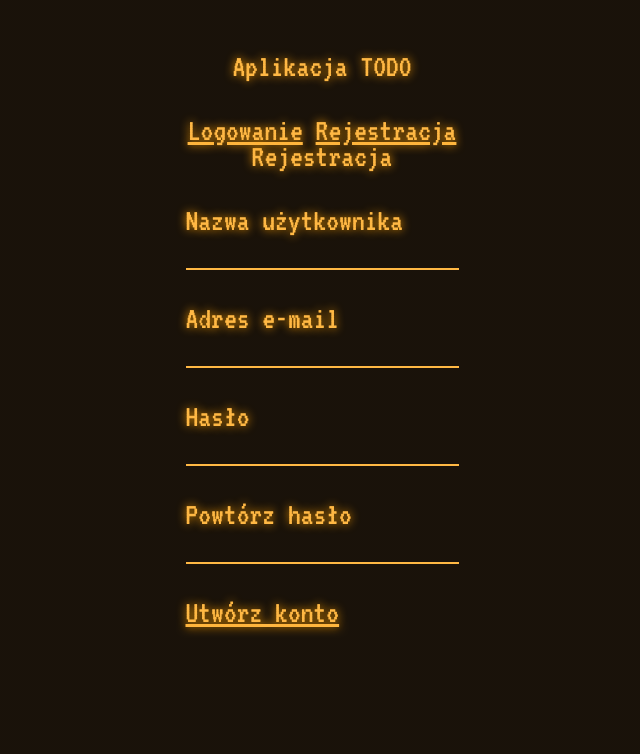
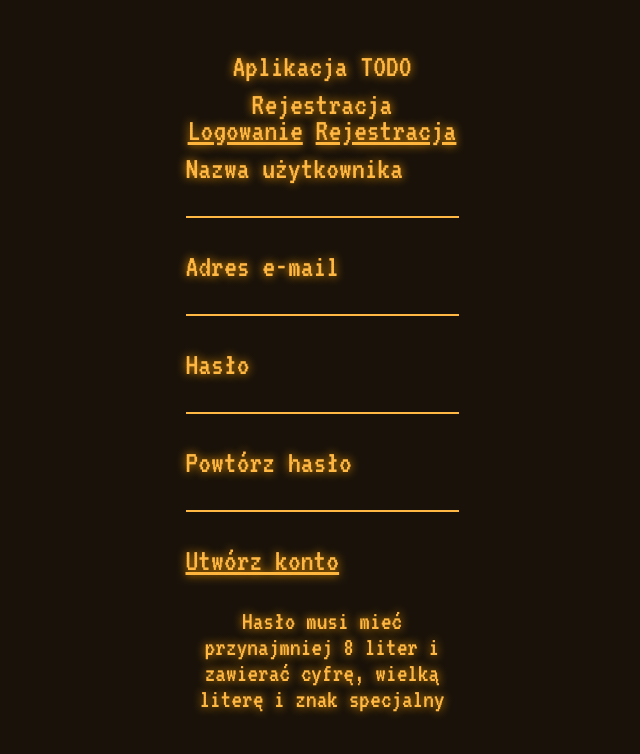
Before and after one commit to jankrop/php-todos, a PHP site: page /register.php in a window 1280 px wide. Shown: the top 754 px of the page, without its empty margins (318-958 px from the left). Run offline with PHP 8.4, Linux system fonts and the light colour scheme.

Commit message:
Walidacja hasła

```diff
--- a/register.php
+++ b/register.php
@@ -8,7 +8,36 @@
 
 $conn = mysqli_connect('localhost', 'root', '', 'php_2025_1');
 
-function createAccount() {
+function validatePassword($password): bool {
+    global $error;
+
+    if (strlen($password) < 8) {
+        $error = 'Hasło jest zbyt krótkie';
+        return false;
+    }
+
+    // Check if password contains at least one number
+    if (!preg_match('/\d/', $password)) {
+        $error = 'Hasło nie zawiera cyfr';
+        return false;
+    }
+
+    // Check if password contains at least one uppercase letter
+    if (!preg_match('/[A-Z]/', $password)) {
+        $error = 'Hasło nie zawiera wielkich liter';
+        return false;
+    }
+
+    // Check if password contains at least one special character
+    if (!preg_match('/[\W_]/', $password)) {
+        $error = 'Hasło nie zawiera znaków specjalnych';
+        return false;
+    }
+
+    return true;
+}
+
+function createAccount(): void {
     global $conn, $error;
 
     $username = $_POST['username'];
@@ -21,6 +50,10 @@
         return;
     } else {
         $password = $password1;
+    }
+
+    if (!validatePassword($password)) {
+        return;
     }
 
     $emailExists = $conn->prepare("SELECT email FROM Users WHERE email = ?");
@@ -100,5 +133,7 @@
             <br>
 
             <button type="submit">Utwórz konto</button>
+            <br>
         </form>
+        <small class="password-info">Hasło musi mieć przynajmniej 8 liter i zawierać cyfrę, wielką literę i znak specjalny</small>
 </html>
--- a/style.css
+++ b/style.css
@@ -116,3 +116,8 @@
 form {
     margin-bottom: 1em;
 }
+
+.password-info {
+    max-width: 250px;
+    text-align: center;
+}
```
